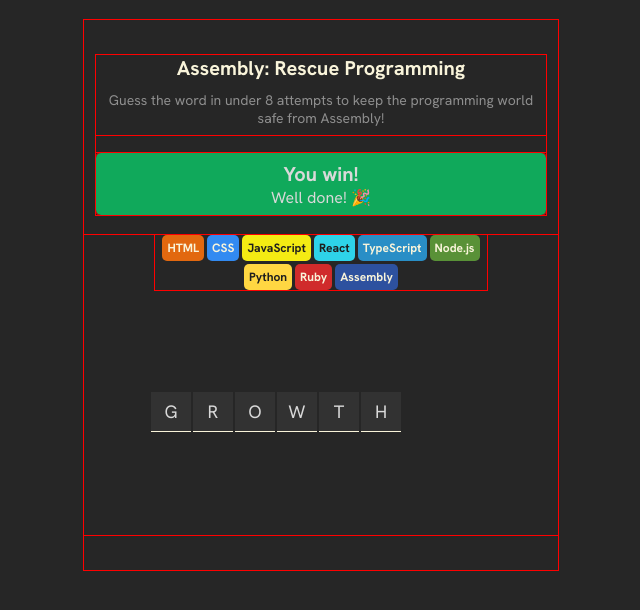
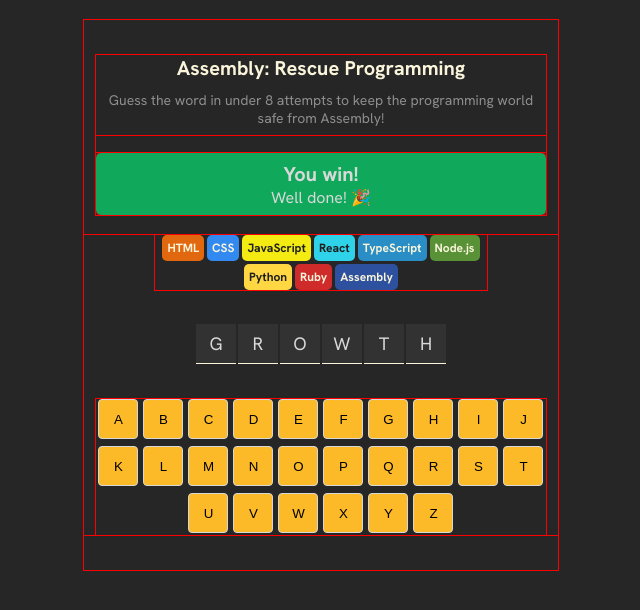
Before and after one commit to ThomasGhali/assembly-game, a React (Vite) app: page / in a window 1280 px wide. Shown: the top 610 px of the page, without its empty margins (319-959 px from the left). Built offline with nearby package versions, Linux system fonts and the light colour scheme.

Commit message:
feat: add the keyboard buttons with e.listeners

```diff
--- a/src/App.jsx
+++ b/src/App.jsx
@@ -4,8 +4,10 @@ import { languages } from "./languages"
 export default function Assembly() {
 
   const [currentWord, setCurrentWord] = useState("growth");
+  const [guessed, setGuessed] = useState([])
+  console.log(guessed);
 
-  // map over the letters and make a span element containing each's value
+  // Make a span element for each letter
   function inputWord() {
     return [...currentWord]
     .map(
@@ -39,6 +41,34 @@ export default function Assembly() {
     )
   }
 
+  function addGuess(letter) {
+    setGuessed(prevGuessed =>
+      prevGuessed.includes(letter) ?
+        prevGuessed :
+        [...prevGuessed, letter]
+    );
+  }
+
+
+  // Generates a div for letters A to Z
+  function keyboardKeys() {
+    const elemArr = [];
+    for (let code = 65; code < 91; code++) {
+      let letter = String.fromCharCode(code);
+      elemArr.push(
+        <button
+          key={code}
+          className="keyboard-letter"
+          onClick={() => addGuess(letter)}
+        >
+          {letter}
+        </button>
+      )
+    }
+
+    return elemArr;
+  }
+
   return(
     <>
       <main>
@@ -64,7 +94,9 @@ export default function Assembly() {
           <div className="game-screen__input">
             {inputWord()}
           </div>
-          <div className="game-screen__keys"></div>
+          <div className="game-screen__keys">
+            {keyboardKeys()}
+          </div>
         </section>
       </main>
     </>
--- a/src/index.css
+++ b/src/index.css
@@ -127,6 +127,7 @@ section.game-info {
   height: 42px;
   display: flex;
   column-gap: 2px;
+  justify-content: center;
 }
 
 .input-letter {
@@ -140,3 +141,42 @@ section.game-info {
   justify-content: center;
   align-items: center;
 }
+
+/* --- on screen keyboard styles --- */
+
+.game-screen__keys {
+  outline: 1px red solid;
+  width: 100%;
+  max-width: 450px;
+  height: 136px;
+  display: flex;
+  gap: 5px;
+  flex-wrap: wrap;
+  justify-content: center;
+}
+
+.keyboard-letter {
+  background-color: #FCBA29;
+  border: 1px solid #D7D7D7;
+  border-radius: 4px;
+  width: 40px;
+  height: 40px;
+  cursor: pointer;
+}
+
+/* --- mobile layout styling --- */
+
+@media (max-width: 450px) {
+  .game-screen__keys {
+    width: 100%;
+    height: auto;
+    display: flex;
+    gap: 5px;
+  }
+
+  .keyboard-letter {
+    width: 35px;
+    height: 35px;
+  }
+
+}
```
